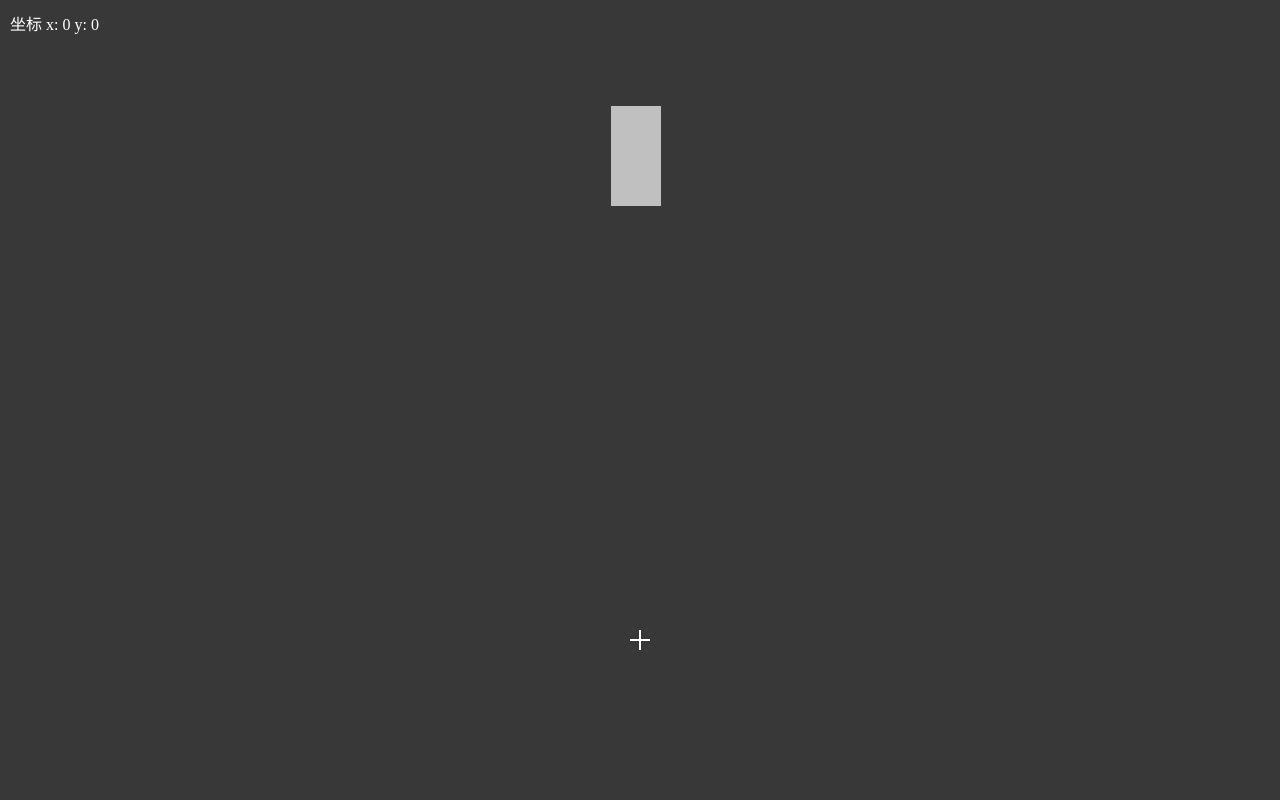
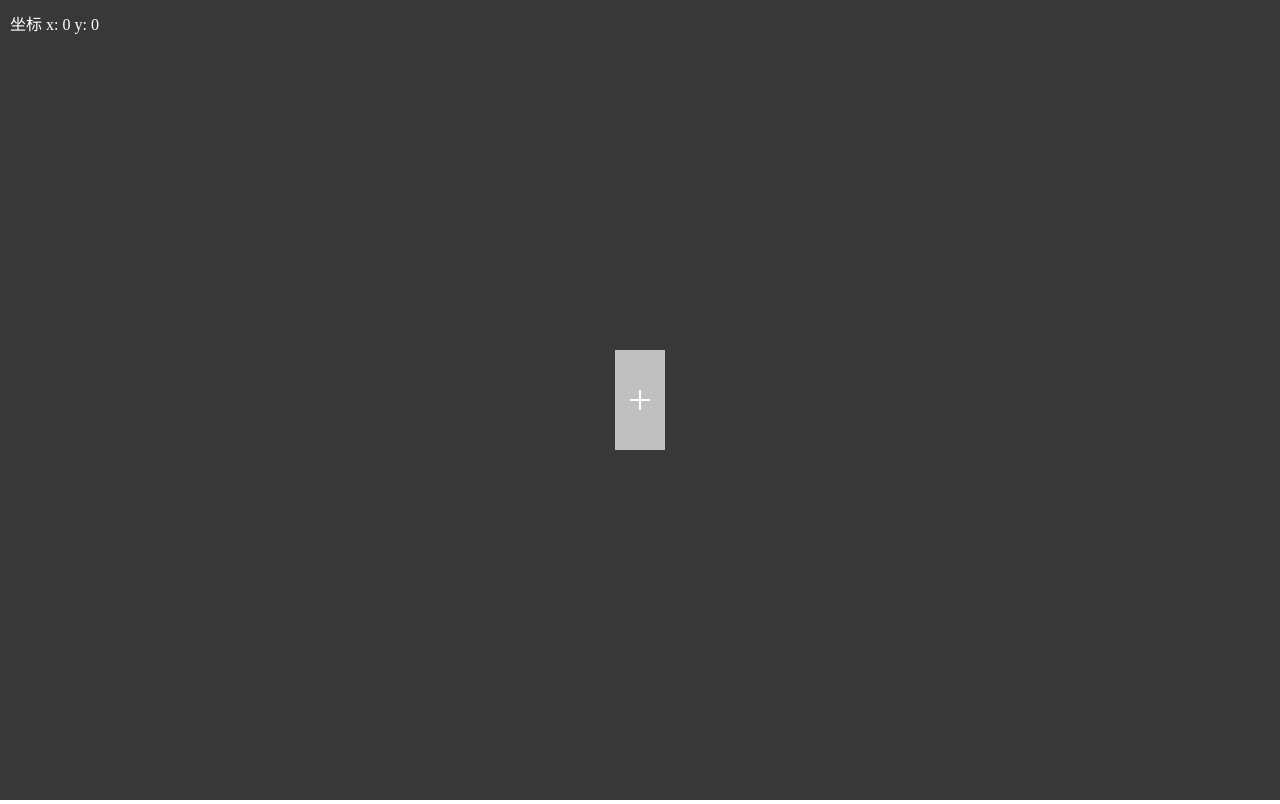
Before and after one commit to NikeMa2011/afterConflict, a plain HTML site: page index.html in a window 1280 px wide. Drawn offline with Linux system fonts and the light colour scheme.

Commit message:
文件格式更改

```diff
--- a/assets/src/JS/functions.js
+++ /dev/null
@@ -1,167 +0,0 @@
-function setCanvasFontStyle() {
-    ctx.font = 16 * rendRatio + "px sans-senif";
-}
-
-function setCrosshairPosition(event) {
-    crosshair.x = event.clientX;
-    crosshair.y = event.clientY;
-}
-
-function setRendXY() {
-    rendTargetX = windowWidth - crosshair.x;
-    rendTargetY = windowHeight - crosshair.y;
-}
-
-function setRendOffset() {
-    rendXOffset += Math.floor((rendTargetX - rendXOffset) * rendOffsetSpeed);
-    rendYOffset += Math.floor((rendTargetY - rendYOffset) * rendOffsetSpeed);
-}
-
-function setCanvasHeightWidth() {
-    windowWidth = window.innerWidth;
-    windowHeight = window.innerHeight;
-
-    canvas.width = windowWidth;
-    canvas.height = windowHeight;
-}
-
-function calcFramePerSecondAndSetMilliSecond() {
-    framePerSecondInMillisecond = Math.floor(1000 / framePerSecond);
-}
-
-function drawBackground() {
-    ctx.fillStyle = "#202020";
-
-    ctx.fillRect(0, 0, windowWidth, windowHeight);
-}
-
-function setPlayerViewpointXY() {
-    playerViewpointX = gameEntityList["player"].x;
-    playerViewpointY = gameEntityList["player"].y;
-}
-
-function setCrosshair() {
-    this.size = 20;
-
-    this.x = Math.floor(windowWidth / 2);
-    this.y = Math.floor(windowWidth / 2);
-
-    this.thickness = 2;
-
-    this.color = "#ffffff";
-}
-
-function setRendObjectsInCanvasList() {
-    rendBuildingList = {};
-    rendEntityList = {};
-
-    for (let name in gameBuildingList) {
-        if (
-            gameBuildingList[name].x + gameBuildingList[name].width >= playerViewpointX - windowWidth &&
-            gameBuildingList[name].x - gameBuildingList[name].width <= playerViewpointX + windowWidth &&
-            gameBuildingList[name].y + gameBuildingList[name].height >= playerViewpointY - windowHeight &&
-            gameBuildingList[name].y - gameBuildingList[name].height <= playerViewpointY + windowHeight
-        ) {
-            rendBuildingList[name] = gameBuildingList[name];
-        }
-    }
-
-    for (let name in gameEntityList) {
-        if (
-            gameEntityList[name].x + gameEntityList[name].width >= playerViewpointX - windowWidth &&
-            gameEntityList[name].x - gameEntityList[name].width <= playerViewpointX + windowWidth &&
-            gameEntityList[name].y + gameEntityList[name].height >= playerViewpointY - windowHeight &&
-            gameEntityList[name].y - gameEntityList[name].height <= playerViewpointY + windowHeight
-        ) {
-            rendEntityList[name] = gameEntityList[name];
-        }
-    }
-}
-
-function drawBuilding() {
-    for (let name in rendBuildingList) {
-        ctx.fillStyle = rendBuildingList[name].color;
-
-        ctx.fillRect(rendXOffset - (rendBuildingList[name].width / 2) - (playerViewpointX - rendBuildingList[name].x), rendYOffset - (rendBuildingList[name].height / 2) - (rendBuildingList[name].y - playerViewpointY), rendBuildingList[name].width, rendBuildingList[name].height);
-    }
-}
-
-function drawEntity() {
-    for (let name in rendEntityList) {
-        ctx.fillStyle = rendEntityList[name].color;
-
-        ctx.fillRect(rendXOffset - (rendEntityList[name].width / 2) - (playerViewpointX - rendEntityList[name].x), rendYOffset - (rendEntityList[name].height / 2) - (playerViewpointY - rendEntityList[name].y), rendEntityList[name].width, rendEntityList[name].height);
-    }
-}
-
-function drawCrosshair() {
-    ctx.fillStyle = crosshair.color;
-
-    ctx.fillRect(crosshair.x - (crosshair.size / 2), crosshair.y - (crosshair.thickness / 2), crosshair.size, crosshair.thickness);
-    ctx.fillRect(crosshair.x - (crosshair.thickness / 2), crosshair.y - (crosshair.size / 2), crosshair.thickness, crosshair.size);
-}
-
-function drawPlayerInformation() {
-    ctx.fillStyle = "#ffffff";
-
-    ctx.fillText("坐标 x: " + Math.floor(rendEntityList["player"].x / 100) + " y: " + Math.floor(rendEntityList["player"].y / 100), 10, 30);
-}
-
-function drawUI() {
-    drawPlayerInformation();
-}
-
-function checkKey() {
-    if (keySet["KeyA"]) {
-        rendEntityList["player"].x -= 1 * rendEntityList["player"].speed;
-    } if (keySet["KeyD"]) {
-        rendEntityList["player"].x += 1 * rendEntityList["player"].speed;
-    } if (keySet["KeyS"]) {
-        rendEntityList["player"].y -= 1 * rendEntityList["player"].speed;
-    } if (keySet["KeyW"]) {
-        rendEntityList["player"].y += 1 * rendEntityList["player"].speed;
-    }
-}
-
-document.addEventListener("keydown", (event) => {
-    keySet[event.code] = true;
-});
-
-document.addEventListener("keyup", (event) => {
-    keySet[event.code] = false;
-});
-
-window.onresize = () => {
-    setCanvasHeightWidth();
-    setCanvasFontStyle();
-}
-
-window.onmousemove = (event) => {
-    setCrosshairPosition(event);
-}
-
-function rend() {
-    drawBackground();
-
-    drawBuilding();
-    drawEntity();
-
-    drawCrosshair();
-
-    drawUI();
-}
-
-function runTick() {
-    checkKey();
-
-    setRendXY();
-    setRendOffset();
-
-    setPlayerViewpointXY();
-
-    setRendObjectsInCanvasList();
-
-    rend();
-
-    requestAnimationFrame(runTick);
-}
--- a/assets/src/JS/init.js
+++ /dev/null
@@ -1,14 +0,0 @@
-title.innerHTML = "After Conflict - Github version" + gameVersion;
-
-setCanvasHeightWidth();
-calcFramePerSecondAndSetMilliSecond();
-
-let crosshair = new setCrosshair();
-
-setCanvasFontStyle();
-
-loadObjects();
-
-level.load("test");
-
-runTick();
--- a/assets/src/JS/class/itemRegister.js
+++ b/src/script/class/itemRegister.js
@@ -1,26 +1,27 @@
 function loadObjects() {
     // 建筑
-    building_playerPlatform = new building();
-    building_playerPlatform.type = "floor";
-    building_playerPlatform.height = 4000;
-    building_playerPlatform.width = 4000;
-    building_playerPlatform.id = "testPlatform";
+    scene_playerPlatform = new scene();
+    scene_playerPlatform.objectIDstring = "scene_playerPlatform";
+    scene_playerPlatform.type = "floor";
+    scene_playerPlatform.height = 4000;
+    scene_playerPlatform.width = 4000;
+
+    scene_text = new text();
+    scene_text.objectIDstring = "scene_text";
+    scene_text.type = "text";
 
     // 人物
-    people_player = new people();
-    people_player.width = 50;
-    people_player.height = 100;
-    people_player.id = "player";
-    people_player.name = playerName;
-    people_player.speed = 10;
-    people_player.health = 460;
-    people_player.maximumHealth = people_player.health;
-    people_player.fullHealth = people_player.maximumHealth;
-    people_player.weight = 0;
-    people_player.maximumWeight = 500000;
+    entity_people = new people();
+    entity_people.objectIDstring = "entity_people";
+
+    entity_people_player = new people();
+    entity_people_player.objectIDstring = "entity_people_player";
+    entity_people_player.name = playerName;
+    entity_people_player.objectIDcode = "player";
 
     // 物品
     item_ammo_9x19mm = new ammo();
+    item_ammo_9x19mm.objectIDstring = "item_ammo_9x19mm";
     item_ammo_9x19mm.maximumNumber = 60;
     item_ammo_9x19mm.damage = 202;
     item_ammo_9x19mm.armorPiercing = 34;
@@ -37,6 +38,7 @@ function loadObjects() {
     item_ammo_9x19mm.model = undefined;
 
     item_magazine_pistol_glock19 = new magazine();
+    item_magazine_pistol_glock19.objectIDstring = "item_magazine_pistol_glock19";
     item_magazine_pistol_glock19.ammoCaliber = "9x19mm";
     item_magazine_pistol_glock19.maximumAmmoRound = 15;
     item_magazine_pistol_glock19.magazineType = "glock19_doubleStack_magazine";
@@ -52,13 +54,13 @@ function loadObjects() {
 
     // 武器
     weapon_pistol_glock19 = new hotweapon();
+    weapon_pistol_glock19.objectIDstring = "weapon_pistol_glock19";
     weapon_pistol_glock19.ammoCaliber = "9x19mm";
     weapon_pistol_glock19.magazineType = "glock19_doubleStack_magazine";
     weapon_pistol_glock19.durability = 140;
     weapon_pistol_glock19.fullDurability = weapon_pistol_glock19.durability;
     weapon_pistol_glock19.maximumDurability = weapon_pistol_glock19.fullDurability;
     weapon_pistol_glock19.weaponType = "pistol";
-    weapon_pistol_glock19.id = "playerGlock";
     weapon_pistol_glock19.name = "第三代格洛克19 半自动手枪";
     weapon_pistol_glock19.shortspell = "格洛克19";
     weapon_pistol_glock19.description = "格洛克19（Glock 19）是由奥地利格洛克公司设计及生产的半自动手枪，是格洛克17的紧凑型版本，发射9×19毫米帕拉贝鲁姆弹，标准弹匣为15发。";
@@ -68,25 +70,37 @@ function loadObjects() {
     weapon_pistol_glock19.height = 3;
     weapon_pistol_glock19.depth = 1;
     weapon_pistol_glock19.model = undefined;
-
-    console.log(weapon_pistol_glock19, item_magazine_pistol_glock19, item_ammo_9x19mm);
-}
-
-function addObjectInList(object) {
-    if (object.objectType == "building") {
-        gameBuildingList[object.id] = object;
-    } else if (object.objectType == "entity") {
-        gameEntityList[object.id] = object;
-    }
 }
 
 const level = {
     load(levelName) {
         if (levelName == "test") {
-            people_player.x = 0;
-            people_player.y = 0;
-            people_player.z = 0;
-            people_player.color = "#c0c0c0";
+            // 场景
+            scene_playerPlatform.x = 0;
+            scene_playerPlatform.y = 0;
+            scene_playerPlatform.color = "#383838";
+
+            scene_playerPlatform.addToObjectList();
+
+            scene_text.string = "测试地图";
+            scene_text.x = 50;
+            scene_text.y = 50;
+            scene_text.z = 0;
+            scene_text.addToObjectList();
+
+            // 实体
+            entity_people_player.x = 0;
+            entity_people_player.y = 0;
+            entity_people_player.z = 0;
+            entity_people_player.width = 50;
+            entity_people_player.height = 100;
+            entity_people_player.speed = 10;
+            entity_people_player.health = 460;
+            entity_people_player.maximumHealth = entity_people.health;
+            entity_people_player.fullHealth = entity_people.maximumHealth;
+            entity_people_player.weight = 0;
+            entity_people_player.maximumWeight = 500000;
+            entity_people_player.color = "#c0c0c0";
 
             item_ammo_9x19mm.number = item_ammo_9x19mm.maximumNumber;
 
@@ -94,15 +108,17 @@ const level = {
 
             weapon_pistol_glock19.magazineUsed = item_magazine_pistol_glock19;
 
-            people_player.equipt(weapon_pistol_glock19);
+            entity_people_player.equipt(weapon_pistol_glock19);
+            entity_people_player.addToObjectList();
 
-            building_playerPlatform.x = 0;
-            building_playerPlatform.y = 0;
-            building_playerPlatform.color = "#383838";
+            entity_people.x = 400;
+            entity_people.y = 400;
+            entity_people.z = 0;
+            entity_people.color = "#00aeff";
 
-            addObjectInList(building_playerPlatform);
-            addObjectInList(people_player);
-            addObjectInList(weapon_pistol_glock19);
+            entity_people.addToObjectList();
+
+            console.log(gameObjectList);
         }
     }
 }
--- a/assets/src/JS/class/objectsClass.js
+++ b/src/script/class/objectsClass.js
@@ -1,11 +1,21 @@
 class gameObjectMoudle {
-    constructor(id, objectType) {
+    constructor(objectIdstring, objectIDcode, objectType) {
 
     }
 
-    setID() {
-        if (this.type = "entity") {
+    addToObjectList() {
+        if (this.objectIDcode == "player") {
+            gameObjectList["player"] = this;
 
+            return;
+        }
+
+        for (let i = 0; i < gameObjectList.length; i++) {
+            if (gameObjectList[i] == null) {
+                gameObjectList[i] = this;
+
+                return;
+            }
         }
     }
 }
@@ -128,10 +138,27 @@ class hotweapon extends item {
     }
 }
 
-class building extends gameObjectMoudle {
+class scene extends gameObjectMoudle {
     constructor(type, height, width, color) {
         super();
 
-        this.objectType = "building";
+        this.objectType = "scene";
     }
 }
+
+class text extends scene {
+    constructor(string) {
+        super();
+    }
+}
+
+function setCrosshair() {
+    this.size = 20;
+
+    this.x = Math.floor(windowSize.width / 2);
+    this.y = Math.floor(windowSize.height / 2);
+
+    this.thickness = 2;
+
+    this.color = "#ffffff";
+}
--- /dev/null
+++ b/src/script/functions.js
@@ -0,0 +1,170 @@
+function setCanvasFontSize() {
+
+    ctx.font = 16 * rendRatio + "px sans-senif";
+}
+
+function setCrosshairPosition(event) {
+    crosshair.x = event.clientX;
+    crosshair.y = event.clientY;
+}
+
+function setRendTargetXY() {
+    rendTarget.x = windowSize.width - crosshair.x;
+    rendTarget.y = windowSize.height - crosshair.y;
+}
+
+function setRendOffset() {
+    rendOffset.x += (rendTarget.x - rendOffset.x) * rendOffset.speed;
+    rendOffset.y += (rendTarget.y - rendOffset.y) * rendOffset.speed;
+}
+
+function setCanvasHeightWidth() {
+    windowSize.width = window.innerWidth;
+    windowSize.height = window.innerHeight;
+
+    canvas.width = windowSize.width;
+    canvas.height = windowSize.height;
+}
+
+function calcFramePerSecondAndSetMilliSecond() {
+    framePerSecondInMillisecond = Math.floor(1000 / framePerSecond);
+}
+
+function drawBackground() {
+    ctx.fillStyle = "#202020";
+
+    ctx.fillRect(0, 0, windowSize.width, windowSize.height);
+}
+
+function setPlayerViewpointXY() {
+    playerViewpoint.x = gameObjectList["player"].x;
+    playerViewpoint.y = gameObjectList["player"].y;
+}
+
+function setRendObjectList() {
+    rendSceneList = {};
+    rendEntityList = {};
+
+    for (let name in gameObjectList) {
+        if (
+            gameObjectList[name].x + gameObjectList[name].width >= playerViewpoint.x - windowSize.width &&
+            gameObjectList[name].x - gameObjectList[name].width <= playerViewpoint.x + windowSize.width &&
+            gameObjectList[name].y + gameObjectList[name].height >= playerViewpoint.y - windowSize.height &&
+            gameObjectList[name].y - gameObjectList[name].height <= playerViewpoint.y + windowSize.height
+        ) {
+            if (gameObjectList[name].objectType == "entity") {
+                rendEntityList[name] = gameObjectList[name];
+            } else if (gameObjectList[name].objectType == "scene") {
+                rendSceneList[name] = gameObjectList[name];
+            }
+        }
+    }
+}
+
+function drawScene() {
+    for (let name in rendSceneList) {
+        ctx.fillStyle = rendSceneList[name].color;
+
+        ctx.fillRect(
+            rendOffset.x - (rendSceneList[name].width / 2) - (playerViewpoint.x - rendSceneList[name].x),
+            rendOffset.y - (rendSceneList[name].height / 2) - (rendSceneList[name].y - playerViewpoint.y),
+            rendSceneList[name].width,
+            rendSceneList[name].height
+        );
+    }
+}
+
+function drawEntity() {
+    for (let name in rendEntityList) {
+        ctx.fillStyle = rendEntityList[name].color;
+
+        ctx.fillRect(
+            rendOffset.x - (rendEntityList[name].width / 2) - (playerViewpoint.x - rendEntityList[name].x),
+            rendOffset.y - (rendEntityList[name].height / 2) - (rendEntityList[name].y - playerViewpoint.y),
+            rendEntityList[name].width,
+            rendEntityList[name].height
+        );
+    }
+}
+
+function drawCrosshair() {
+    ctx.fillStyle = crosshair.color;
+
+    ctx.fillRect(
+        crosshair.x - (crosshair.size / 2),
+        crosshair.y - (crosshair.thickness / 2),
+        crosshair.size,
+        crosshair.thickness
+    );
+    ctx.fillRect(
+        crosshair.x - (crosshair.thickness / 2),
+        crosshair.y - (crosshair.size / 2),
+        crosshair.thickness,
+        crosshair.size
+    );
+}
+
+function drawPlayerInformation() {
+    ctx.fillStyle = "#ffffff";
+
+    ctx.fillText("坐标 x: " + Math.floor(rendEntityList["player"].x / 100) + " y: " + Math.floor(rendEntityList["player"].y / 100), 10, 30);
+}
+
+function drawUI() {
+    drawPlayerInformation();
+}
+
+function checkKey() {
+    if (keySet["KeyA"]) {
+        rendEntityList["player"].x -= 1 * rendEntityList["player"].speed;
+    } if (keySet["KeyD"]) {
+        rendEntityList["player"].x += 1 * rendEntityList["player"].speed;
+    } if (keySet["KeyS"]) {
+        rendEntityList["player"].y -= 1 * rendEntityList["player"].speed;
+    } if (keySet["KeyW"]) {
+        rendEntityList["player"].y += 1 * rendEntityList["player"].speed;
+    }
+}
+
+document.addEventListener("keydown", (event) => {
+    keySet[event.code] = true;
+});
+
+document.addEventListener("keyup", (event) => {
+    keySet[event.code] = false;
+});
+
+window.onresize = () => {
+    setCanvasHeightWidth();
+    setCanvasFontSize();
+}
+
+window.onmousemove = (event) => {
+    setCrosshairPosition(event);
+}
+
+function rendGame() {
+    drawBackground();
+
+    drawScene();
+    drawEntity();
+
+    drawCrosshair();
+
+    drawUI();
+}
+
+function runGameTick() {
+    checkKey();
+
+    setRendTargetXY();
+    setRendOffset();
+
+    setPlayerViewpointXY();
+
+    setRendObjectList();
+
+    rendGame();
+
+    requestAnimationFrame(runGameTick);
+}
--- /dev/null
+++ b/src/script/init.js
@@ -0,0 +1,18 @@
+"use strict";
+
+title.innerHTML = "After Servived - Github version" + gameVersion;
+
+setCanvasHeightWidth();
+calcFramePerSecondAndSetMilliSecond();
+
+let crosshair = new setCrosshair();
+
+gameObjectList.length = 2000;
+
+setCanvasFontSize();
+
+loadObjects();
+
+level.load("test");
+
+runGameTick();
--- a/assets/src/JS/main.js
+++ b/src/script/main.js
@@ -3,28 +3,39 @@ const ctx = canvas.getContext("2d");
 
 const title = document.querySelector("title");
 
-let gameVersion = "beta v0.2.0";
+let gameVersion = "beta v0.2.0.1";
 
-let windowHeight, windowWidth;
+let windowSize = {
+    width : 0,
+    height : 0
+};
 
 let framePerSecond = 60;
 let framePerSecondInMillisecond;
 
 let playerName = "player";
 
-let playerViewpointX, playerViewpointY;
+let playerViewpoint = {
+    x : 0,
+    y : 0
+};
 
-let rendOffsetSpeed = 0.2;
-let rendXOffset = 0, rendYOffset = 0;
-let rendTargetX = 0, rendTargetY = 0;
+let rendOffset = {
+    x : 0,
+    y : 0,
+    speed : 0.2
+};
+let rendTarget = {
+    x : 0,
+    y : 0
+}
 
 let gameObjectList = {};
 
-let gameBuildingList = {};
-let rendBuildingList = {};
+let rendSceneList = {};
+let rendEntityList = {};
 
-let gameEntityList = {};
-let rendEntityList = {};
+let rendObjectList = {};
 
 let rendRatio = 1;
 
```
Also changed, not shown: index.html (+24 -17 lines), assets/icon/example2.png (renamed from assets/src/image/icon/example2.png), assets/icon/icon.png (renamed from assets/src/image/icon/icon.png), assets/markdown/copilot的评价.png (renamed from assets/src/image/markdown/copilot的评价.png), assets/markdown/黄豆人伤心低头手朝下.png (renamed from assets/src/image/markdown/黄豆人伤心低头手朝下.png), src/script/gameContentFunctions.js (added), src/style/main.css (renamed from assets/src/CSS/main.css), 1 other file.
